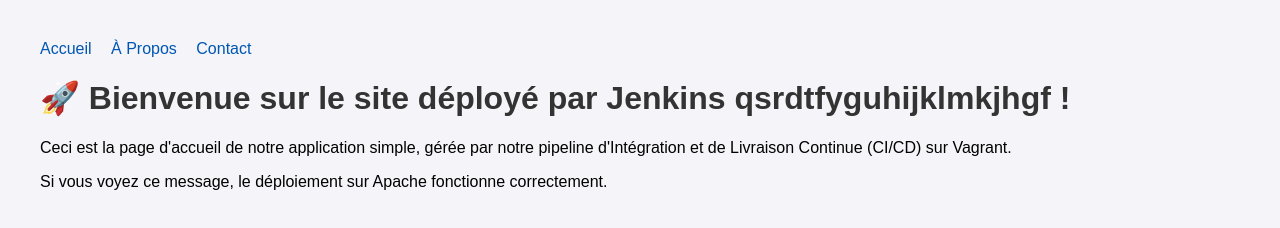
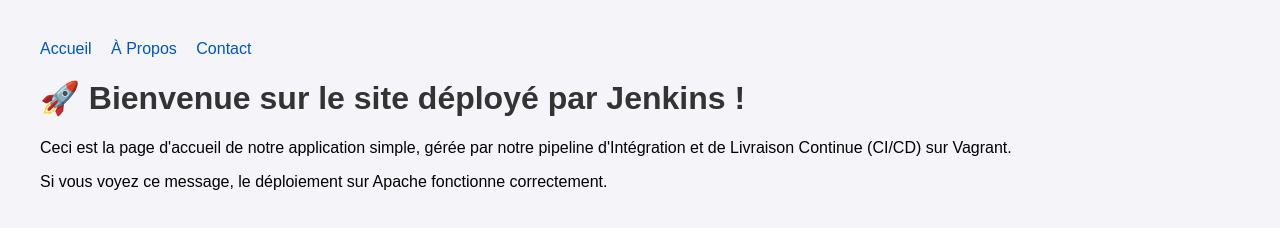
Before and after one commit to Fotsingkoutsingange/devops, a plain HTML site: page index.html in a window 1280 px wide. Drawn offline with Linux system fonts and the light colour scheme.

Commit message:
Update index.html

```diff
--- a/index.html
+++ b/index.html
@@ -16,9 +16,10 @@
         <a href="contact.html">Contact</a>
     </nav>
 
-    <h1>🚀 Bienvenue sur le site déployé par Jenkins qsrdtfyguhijklmkjhgf !</h1>
+    <h1>🚀 Bienvenue sur le site déployé par Jenkins !</h1>
     <p>Ceci est la page d'accueil de notre application simple, gérée par notre pipeline d'Intégration et de Livraison Continue (CI/CD) sur Vagrant.</p>
 
     <p>Si vous voyez ce message, le déploiement sur Apache fonctionne correctement.</p>
 </body>
+
 </html>
```
